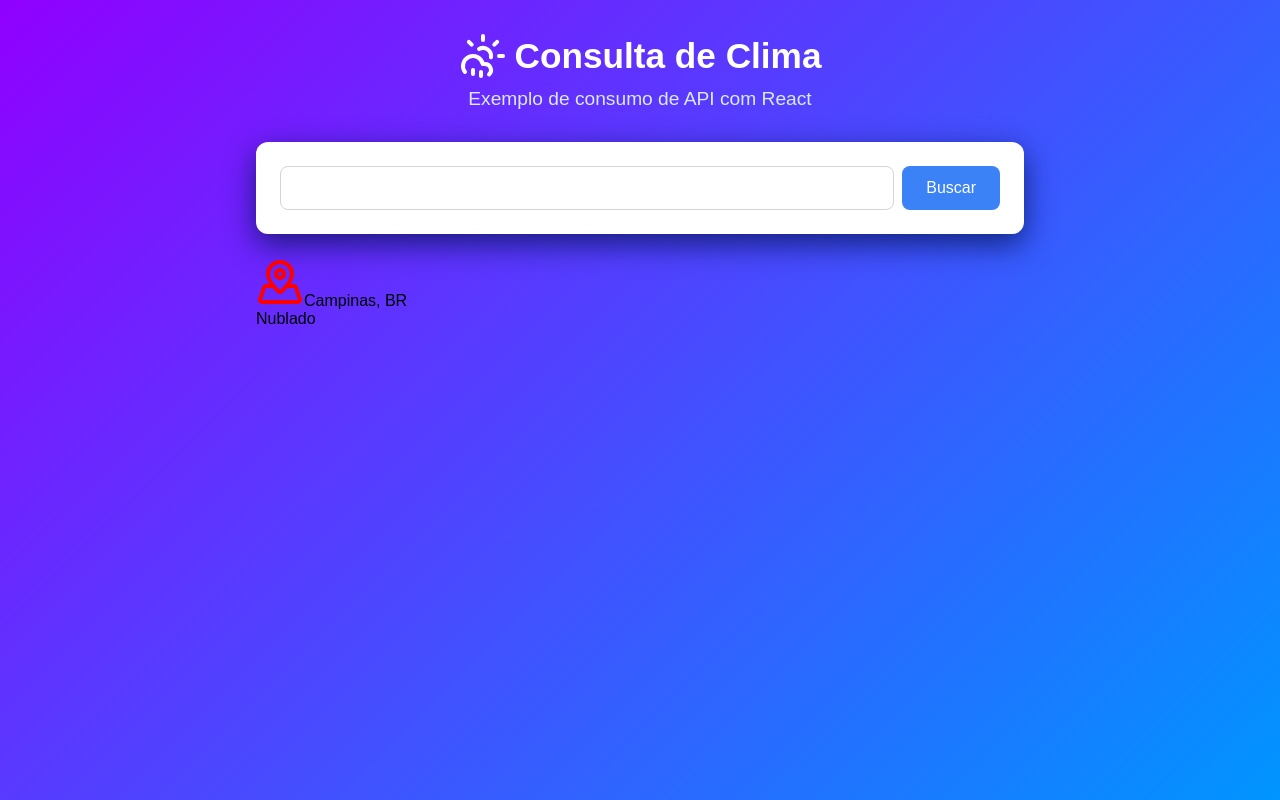
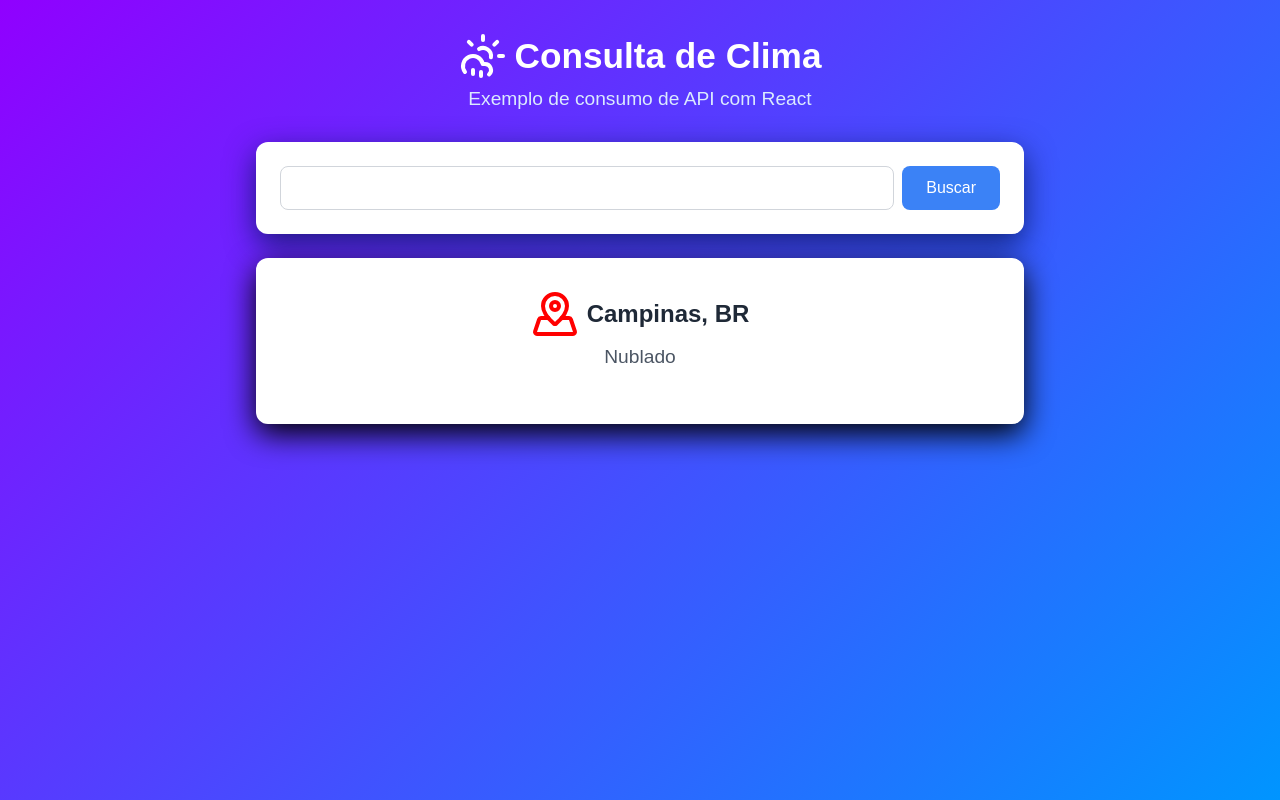
Before and after one commit to gustavoweb/clima-react-2a, a React (Vite) app: page / in a window 1280 px wide. Built offline with nearby package versions, Linux system fonts and the light colour scheme.

Commit message:
Add files via upload

```diff
--- a/src/App.css
+++ b/src/App.css
@@ -67,3 +67,28 @@ header p{
   background: #9ca3af;
   cursor: not-allowed;
 }
+.card-resultado{
+  background: #fff;
+  border-radius: 12px;
+  box-shadow: 0 10px 30px #000;
+  padding: 32px;
+}
+.info-cidade{
+  text-align: center;
+  margin-bottom: 24px;
+}
+.nome-cidade{
+  display: flex;
+  align-items: center;
+  justify-content: center;
+  gap: 8px;
+  font-size: 1.5em;
+  font-weight: bold;
+  color: #1f2937;
+  margin-bottom: 8px;
+}
+.desc-cidade{
+  color: #4b5563;
+  text-transform: capitalize;
+  font-size: 1.2em;
+}
```
